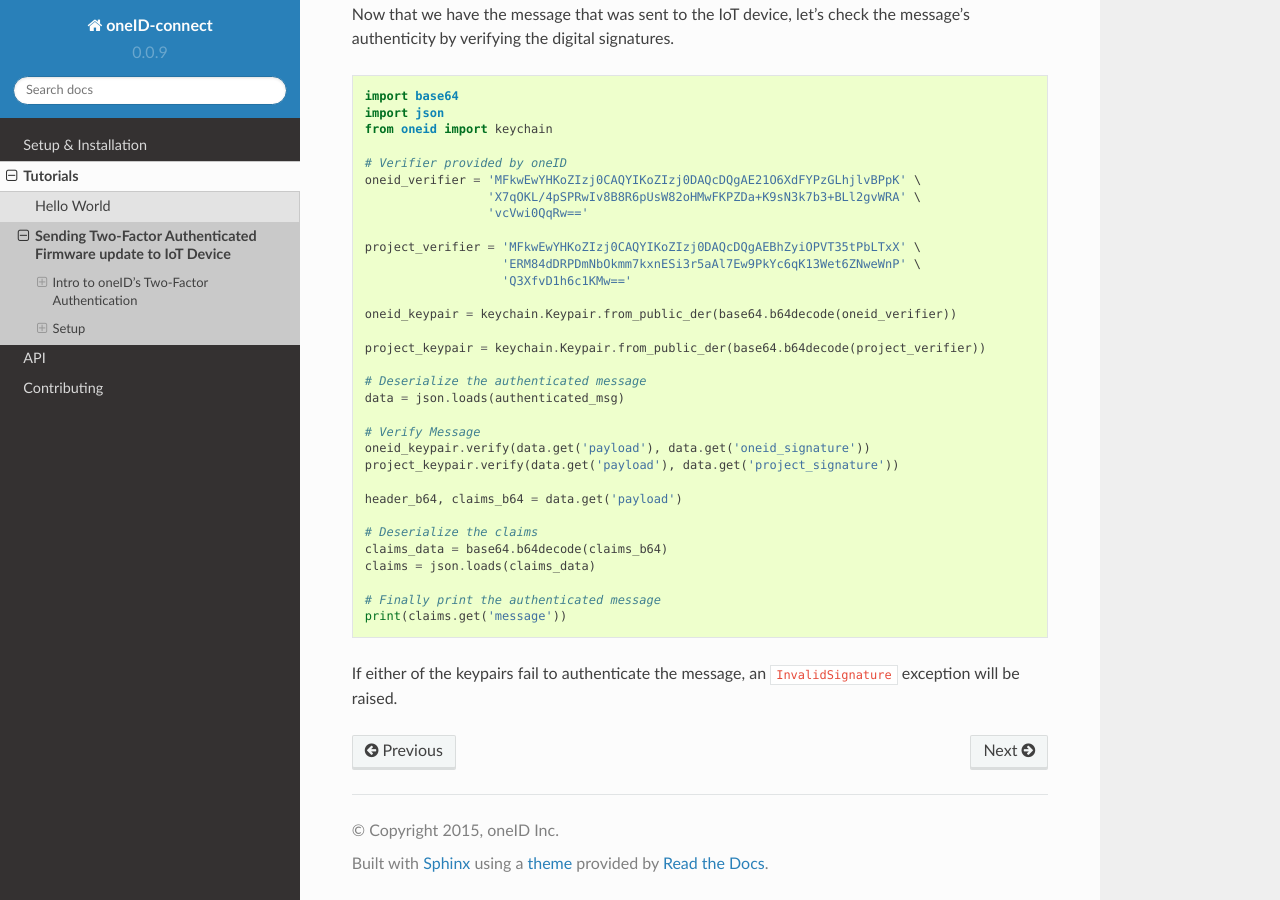
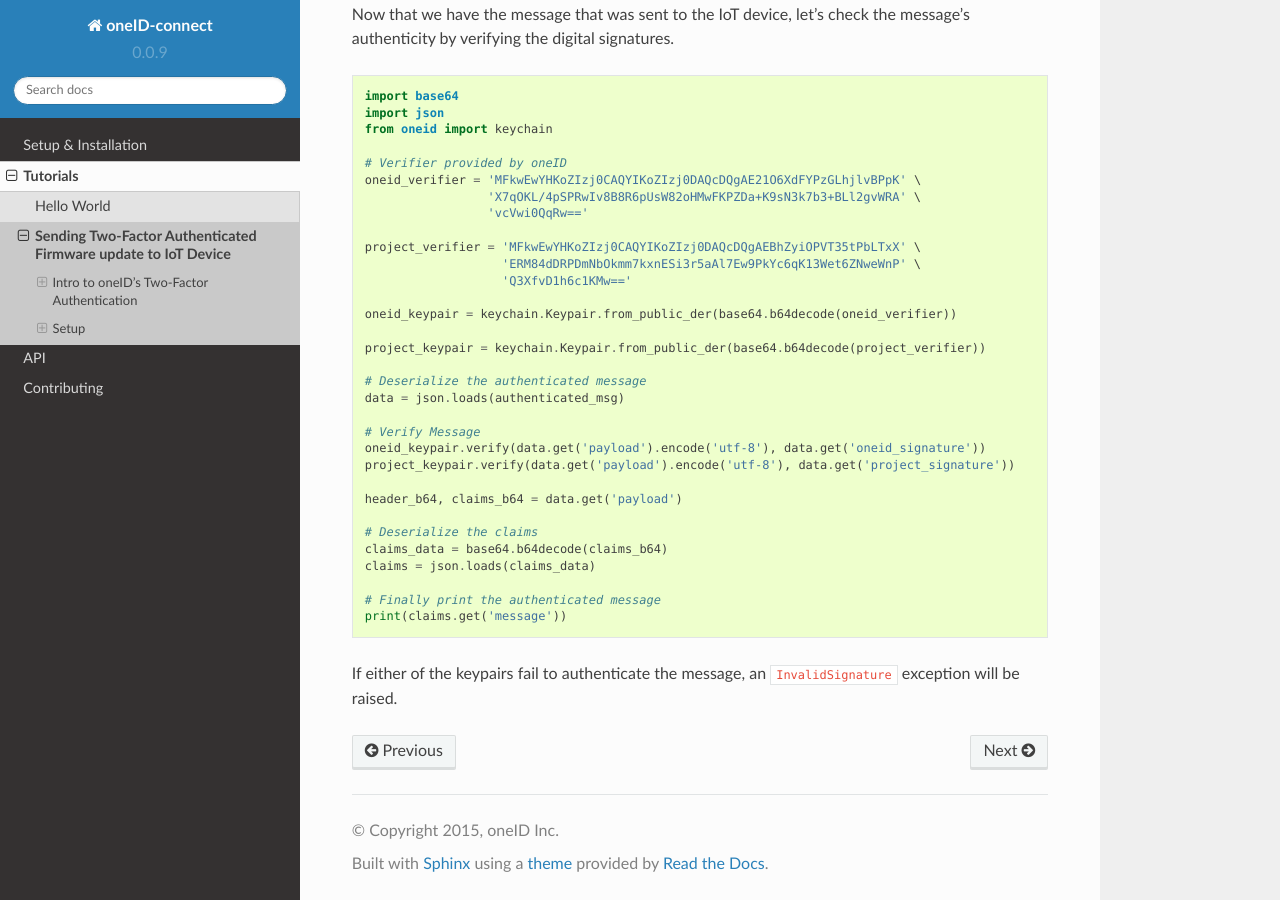
Before and after one commit to jaredmessenger/oneID-connect-python, a Sphinx documentation site: the page built from docs/tutorials/firmware-update.rst, in a window 1280 px wide and 900 px high, scrolled down 3394 px. Built offline with Sphinx 7.4.7 and the Read the Docs theme 2.0.0, drawn with Linux system fonts in a browser that asks for light colours.

Commit message:
Convert string to bytes in tutorial

```diff
--- a/docs/tutorials/firmware-update.rst
+++ b/docs/tutorials/firmware-update.rst
@@ -191,8 +191,8 @@ by verifying the digital signatures.
    data = json.loads(authenticated_msg)
 
    # Verify Message
-   oneid_keypair.verify(data.get('payload'), data.get('oneid_signature'))
-   project_keypair.verify(data.get('payload'), data.get('project_signature'))
+   oneid_keypair.verify(data.get('payload').encode('utf-8'), data.get('oneid_signature'))
+   project_keypair.verify(data.get('payload').encode('utf-8'), data.get('project_signature'))
 
    header_b64, claims_b64 = data.get('payload')
 
```
